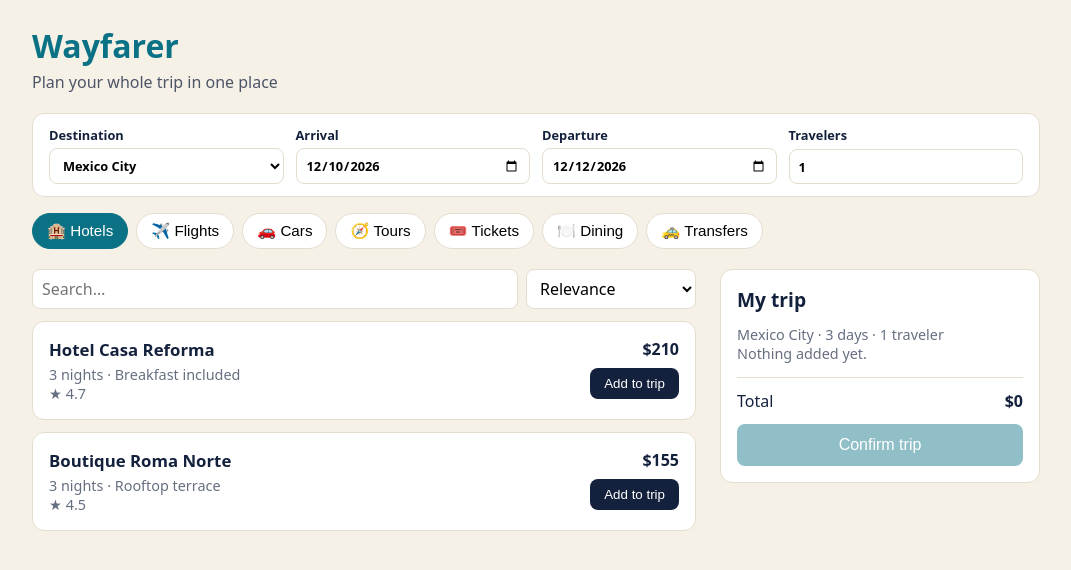
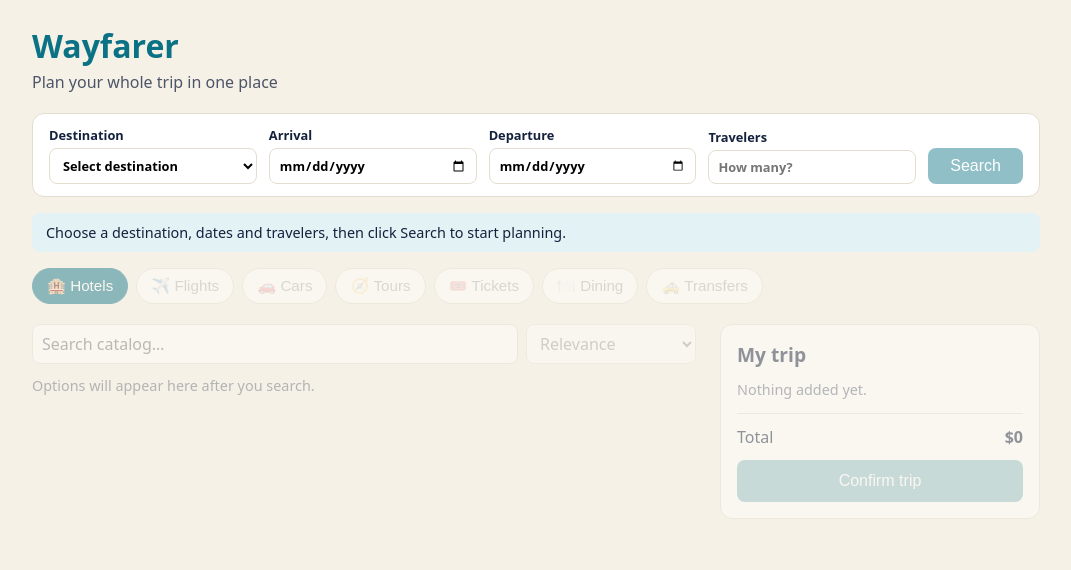
Before and after one commit to mikeMaya08/travelsBooking, a React (Vite) app: page / in a window 1280 px wide. Shown: the top 570 px of the page, without its empty margins (104-1175 px from the left). Built offline with nearby package versions, Linux system fonts and the light colour scheme.

Commit message:
feat: empty trip details gated by Search; fake payment flow with demo cards

```diff
--- a/src/App.jsx
+++ b/src/App.jsx
@@ -1,13 +1,11 @@
 import { useEffect, useMemo, useState } from 'react';
 import { CATEGORIES, CITIES, ITEMS, daysBetween, formatUSD, itemTotal } from './data.js';
-import { createBooking, searchItems } from './api.js';
+import { createBooking, processPayment, searchItems } from './api.js';
 
-const STORAGE_KEY = 'wayfarer:v1';
-const DEFAULTS = { city: 'cdmx', start: '2026-12-10', end: '2026-12-12', travelers: 1, trip: [] };
-
-const load = () => {
-  try { return { ...DEFAULTS, ...JSON.parse(localStorage.getItem(STORAGE_KEY) || '{}') }; }
-  catch { return DEFAULTS; }
+const STORAGE_KEY = 'wayfarer:v2';
+// Card data is never persisted; only trip details and the trip itself.
+const loadSaved = () => {
+  try { return JSON.parse(localStorage.getItem(STORAGE_KEY) || 'null'); } catch { return null; }
 };
 
 function ItemCard({ item, added, travelers, onAdd }) {
@@ -29,63 +27,101 @@ function ItemCard({ item, added, travelers, onAdd }) {
   );
 }
 
-function Checkout({ total, onBack, onPay, busy }) {
-  const [form, setForm] = useState({ name: '', email: '' });
+const formatCardNumber = (v) => v.replace(/\D/g, '').slice(0, 16).replace(/(.{4})/g, '$1 ').trim();
+const formatExpiry = (v) => {
+  const d = v.replace(/\D/g, '').slice(0, 4);
+  return d.length > 2 ? `${d.slice(0, 2)}/${d.slice(2)}` : d;
+};
+
+function validate(f) {
+  const e = {};
+  if (!f.name.trim()) e.name = 'Enter your full name';
+  if (!/^\S+@\S+\.\S+$/.test(f.email)) e.email = 'Invalid email';
+  if (f.number.replace(/\s/g, '').length !== 16) e.number = 'Enter a 16-digit card number';
+  const m = /^(\d{2})\/(\d{2})$/.exec(f.expiry);
+  if (!m || Number(m[1]) < 1 || Number(m[1]) > 12) e.expiry = 'Use MM/YY';
+  else if (new Date(2000 + Number(m[2]), Number(m[1])) <= new Date()) e.expiry = 'Card expired';
+  if (!/^\d{3,4}$/.test(f.cvc)) e.cvc = 'Enter the 3 or 4 digit CVC';
+  return e;
+}
+
+function Checkout({ total, onBack, onPay, busy, payError }) {
+  const [form, setForm] = useState({ name: '', email: '', number: '', expiry: '', cvc: '' });
   const [errors, setErrors] = useState({});
+  const set = (k, fmt = (v) => v) => (e) => setForm({ ...form, [k]: fmt(e.target.value) });
   const submit = (e) => {
     e.preventDefault();
-    const next = {};
-    if (!form.name.trim()) next.name = 'Enter your full name';
-    if (!/^\S+@\S+\.\S+$/.test(form.email)) next.email = 'Invalid email';
+    const next = validate(form);
     setErrors(next);
     if (!Object.keys(next).length) onPay(form);
   };
+  const field = (k) => errors[k] && <p role="alert" className="err">{errors[k]}</p>;
   return (
     <form onSubmit={submit} noValidate className="checkout">
-      <label>Full name
-        <input value={form.name} onChange={(e) => setForm({ ...form, name: e.target.value })} />
+      <h3>Traveler</h3>
+      <label>Full name<input value={form.name} onChange={set('name')} autoComplete="off" /></label>
+      {field('name')}
+      <label>Email<input type="email" value={form.email} onChange={set('email')} autoComplete="off" /></label>
+      {field('email')}
+
+      <h3>Payment</h3>
+      <p className="demo-note">Demo only — no real charge. Use 4242 4242 4242 4242 (approved) or 4000 0000 0000 0002 (declined).</p>
+      <label>Card number
+        <input inputMode="numeric" placeholder="1234 5678 9012 3456" value={form.number}
+          onChange={set('number', formatCardNumber)} autoComplete="off" />
       </label>
-      {errors.name && <p role="alert" className="err">{errors.name}</p>}
-      <label>Email
-        <input type="email" value={form.email} onChange={(e) => setForm({ ...form, email: e.target.value })} />
-      </label>
-      {errors.email && <p role="alert" className="err">{errors.email}</p>}
-      <button className="btn primary" disabled={busy}>{busy ? 'Processing…' : `Pay ${formatUSD(total)}`}</button>
-      <button type="button" className="link-btn" onClick={onBack}>← Back to trip</button>
+      {field('number')}
+      <div className="row2">
+        <label>Expiry<input placeholder="MM/YY" value={form.expiry} onChange={set('expiry', formatExpiry)} autoComplete="off" /></label>
+        <label>CVC<input inputMode="numeric" placeholder="123" value={form.cvc}
+          onChange={set('cvc', (v) => v.replace(/\D/g, '').slice(0, 4))} autoComplete="off" /></label>
+      </div>
+      {field('expiry')}
+      {field('cvc')}
+
+      {payError && <p role="alert" className="err" data-testid="pay-error">{payError}</p>}
+      <button className="btn primary" disabled={busy}>{busy ? 'Processing payment…' : `Pay ${formatUSD(total)}`}</button>
+      <button type="button" className="link-btn" disabled={busy} onClick={onBack}>← Back to trip</button>
     </form>
   );
 }
 
 export default function App() {
-  const [init] = useState(load);
-  const [city, setCity] = useState(init.city);
-  const [start, setStart] = useState(init.start);
-  const [end, setEnd] = useState(init.end);
-  const [travelers, setTravelers] = useState(init.travelers);
-  const [trip, setTrip] = useState(init.trip); // [{ id, day }]
+  const [saved] = useState(loadSaved);
+  // Draft trip details: start EMPTY. Nothing is applied until the user clicks Search.
+  const [draft, setDraft] = useState(saved?.draft ?? { city: '', start: '', end: '', travelers: '' });
+  const [applied, setApplied] = useState(saved?.applied ?? null);
+  const [trip, setTrip] = useState(saved?.trip ?? []); // [{ id, day }]
 
   const [cat, setCat] = useState('hotels');
   const [q, setQ] = useState('');
   const [sort, setSort] = useState('relevance');
   const [results, setResults] = useState([]);
-  const [loading, setLoading] = useState(true);
+  const [loading, setLoading] = useState(false);
 
   const [step, setStep] = useState('plan'); // plan | checkout | done
   const [busy, setBusy] = useState(false);
+  const [payError, setPayError] = useState('');
   const [booking, setBooking] = useState(null);
 
-  const days = daysBetween(start, end);
+  const draftValid =
+    draft.city && draft.start && draft.end && draft.end >= draft.start && Number(draft.travelers) >= 1;
+  const unlocked = Boolean(applied);
+  const city = applied?.city;
+  const travelers = applied?.travelers ?? 1;
+  const days = applied ? daysBetween(applied.start, applied.end) : 1;
 
   useEffect(() => {
-    try { localStorage.setItem(STORAGE_KEY, JSON.stringify({ city, start, end, travelers, trip })); } catch {}
-  }, [city, start, end, travelers, trip]);
+    try { localStorage.setItem(STORAGE_KEY, JSON.stringify({ draft, applied, trip })); } catch {}
+  }, [draft, applied, trip]);
 
   useEffect(() => {
+    if (!unlocked) return undefined;
     let live = true;
     setLoading(true);
     searchItems({ city, cat, q, sort }).then((r) => { if (live) { setResults(r); setLoading(false); } });
     return () => { live = false; };
-  }, [city, cat, q, sort]);
+  }, [unlocked, city, cat, q, sort]);
 
   const tripItems = useMemo(
     () => trip.map((t) => ({ ...ITEMS.find((i) => i.id === t.id), day: Math.min(t.day, days) })),
@@ -93,15 +129,27 @@ export default function App() {
   );
   const total = tripItems.reduce((s, i) => s + itemTotal(i, travelers), 0);
 
-  const changeCity = (c) => { setCity(c); setTrip([]); setQ(''); };
+  const search = () => {
+    const next = { ...draft, travelers: Number(draft.travelers) };
+    if (applied && applied.city !== next.city) { setTrip([]); setQ(''); }
+    setApplied(next);
+    setStep('plan');
+  };
   const add = (item) => setTrip((t) => [...t, { id: item.id, day: 1 }]);
   const remove = (id) => setTrip((t) => t.filter((i) => i.id !== id));
   const setDay = (id, day) => setTrip((t) => t.map((i) => (i.id === id ? { ...i, day } : i)));
 
-  const pay = async (traveler) => {
-    setBusy(true);
-    const b = await createBooking({ trip: tripItems, traveler, total });
-    setBooking(b); setBusy(false); setStep('done'); setTrip([]);
+  const pay = async (form) => {
+    setBusy(true); setPayError('');
+    try {
+      const payment = await processPayment({ amount: total, card: form });
+      const b = await createBooking({ trip: tripItems, traveler: form, total, payment });
+      setBooking(b); setStep('done'); setTrip([]);
+    } catch (err) {
+      setPayError(err.message);
+    } finally {
+      setBusy(false);
+    }
   };
   const reset = () => { setBooking(null); setStep('plan'); };
 
@@ -112,27 +160,34 @@ export default function App() {
         <p>Plan your whole trip in one place</p>
       </header>
 
-      <section className="setup" aria-label="Trip details">
+      <form className="setup" aria-label="Trip details" onSubmit={(e) => { e.preventDefault(); if (draftValid) search(); }}>
         <label>Destination
-          <select value={city} onChange={(e) => changeCity(e.target.value)}>
+          <select value={draft.city} onChange={(e) => setDraft({ ...draft, city: e.target.value })}>
+            <option value="" disabled>Select destination</option>
             {CITIES.map((c) => <option key={c.id} value={c.id}>{c.label}</option>)}
           </select>
         </label>
         <label>Arrival
-          <input type="date" value={start} max={end} onChange={(e) => setStart(e.target.value)} />
+          <input type="date" value={draft.start} max={draft.end || undefined}
+            onChange={(e) => setDraft({ ...draft, start: e.target.value })} />
         </label>
         <label>Departure
-          <input type="date" value={end} min={start} onChange={(e) => setEnd(e.target.value)} />
+          <input type="date" value={draft.end} min={draft.start || undefined}
+            onChange={(e) => setDraft({ ...draft, end: e.target.value })} />
         </label>
         <label>Travelers
-          <input type="number" min="1" max="10" value={travelers}
-            onChange={(e) => setTravelers(Math.min(10, Math.max(1, Number(e.target.value) || 1)))} />
+          <input type="number" min="1" max="10" placeholder="How many?" value={draft.travelers}
+            onChange={(e) => setDraft({ ...draft, travelers: e.target.value === '' ? '' : String(Math.min(10, Math.max(1, Number(e.target.value) || 1))) })} />
         </label>
-      </section>
+        <button type="submit" className="btn primary search-btn" disabled={!draftValid}>Search</button>
+      </form>
 
+      {!unlocked && <p className="hint">Choose a destination, dates and travelers, then click Search to start planning.</p>}
+
+      <fieldset className={unlocked ? 'planner' : 'planner locked'} disabled={!unlocked}>
         <nav className="tabs" aria-label="Categories">
           {CATEGORIES.map((c) => (
-          <button key={c.id} role="tab" aria-selected={cat === c.id}
+            <button key={c.id} role="tab" aria-selected={cat === c.id} disabled={!unlocked}
               className={cat === c.id ? 'tab active' : 'tab'} onClick={() => setCat(c.id)}>
               {c.icon} {c.label}
             </button>
@@ -142,7 +197,7 @@ export default function App() {
         <main>
           <section className="catalog">
             <div className="filters">
-            <input type="search" placeholder="Search…" aria-label="Search" value={q} onChange={(e) => setQ(e.target.value)} />
+              <input type="search" placeholder="Search catalog…" aria-label="Search catalog" value={q} onChange={(e) => setQ(e.target.value)} />
               <select aria-label="Sort by" value={sort} onChange={(e) => setSort(e.target.value)}>
                 <option value="relevance">Relevance</option>
                 <option value="price-asc">Price: low to high</option>
@@ -150,9 +205,10 @@ export default function App() {
                 <option value="rating">Top rated</option>
               </select>
             </div>
-          {loading && <p className="meta" role="progressbar">Loading…</p>}
-          {!loading && results.length === 0 && <p className="meta">No results for your search.</p>}
-          {!loading && results.map((item) => (
+            {!unlocked && <p className="meta">Options will appear here after you search.</p>}
+            {unlocked && loading && <p className="meta" role="progressbar">Loading…</p>}
+            {unlocked && !loading && results.length === 0 && <p className="meta">No results for your search.</p>}
+            {unlocked && !loading && results.map((item) => (
               <ItemCard key={item.id} item={item} travelers={travelers}
                 added={trip.some((t) => t.id === item.id)} onAdd={add} />
             ))}
@@ -160,11 +216,16 @@ export default function App() {
 
           <aside className="itinerary" aria-label="My trip">
             <h2>My trip</h2>
-          <p className="meta">{CITIES.find((c) => c.id === city).label} · {days} days · {travelers} {travelers === 1 ? 'traveler' : 'travelers'}</p>
+            {unlocked && (
+              <p className="meta">
+                {CITIES.find((c) => c.id === city).label} · {days} days · {travelers} {travelers === 1 ? 'traveler' : 'travelers'}
+              </p>
+            )}
 
             {step === 'done' && booking && (
               <div role="status" className="ok">
                 <p>Trip confirmed! {booking.count} bookings for {formatUSD(booking.total)}.</p>
+                <p>Payment approved · card ending {booking.last4}</p>
                 <p>Code: <strong data-testid="booking-code">{booking.code}</strong></p>
                 <p className="meta">We sent the summary to {booking.email}.</p>
                 <button className="btn" onClick={reset}>Plan another trip</button>
@@ -172,7 +233,7 @@ export default function App() {
             )}
 
             {step === 'checkout' && (
-            <Checkout total={total} busy={busy} onBack={() => setStep('plan')} onPay={pay} />
+              <Checkout total={total} busy={busy} payError={payError} onBack={() => { setPayError(''); setStep('plan'); }} onPay={pay} />
             )}
 
             {step === 'plan' && (
@@ -210,6 +271,7 @@ export default function App() {
             )}
           </aside>
         </main>
+      </fieldset>
     </div>
   );
 }
--- a/src/api.js
+++ b/src/api.js
@@ -15,8 +15,21 @@ export async function searchItems({ city, cat, q = '', sort = 'relevance' }) {
   return out;
 }
 
-export async function createBooking({ trip, traveler, total }) {
+// FAKE payment gateway. Nothing is charged and card data never leaves the browser.
+// Demo cards: 4242 4242 4242 4242 -> approved, 4000 0000 0000 0002 -> declined.
+export async function processPayment({ amount, card }) {
+  await wait(1500);
+  const digits = card.number.replace(/\s/g, '');
+  if (digits.endsWith('0002')) {
+    const err = new Error('Your card was declined. Please try another card.');
+    err.code = 'card_declined';
+    throw err;
+  }
+  return { id: 'pay_' + Math.random().toString(36).slice(2, 10), last4: digits.slice(-4), amount };
+}
+
+export async function createBooking({ trip, traveler, total, payment }) {
   await wait(400);
   const code = 'WAY-' + Math.random().toString(36).slice(2, 8).toUpperCase();
-  return { code, count: trip.length, total, email: traveler.email };
+  return { code, count: trip.length, total, email: traveler.email, last4: payment.last4 };
 }
--- a/src/styles.css
+++ b/src/styles.css
@@ -35,3 +35,13 @@ input, select { font: inherit; padding:7px 9px; border:1px solid var(--line); bo
 .checkout { display:grid; gap:10px; }
 .err { color:#c92a2a; margin:0; font-size:.85rem; }
 .link-btn { background:none; border:0; cursor:pointer; color:var(--sea); }
+.setup { grid-template-columns: repeat(4, 1fr) auto; align-items:end; }
+@media (max-width: 800px) { .setup { grid-template-columns: 1fr 1fr; } }
+.btn.primary.search-btn { width:auto; margin:0; padding:9px 22px; }
+.hint { margin:0 0 16px; padding:10px 14px; background:#e3f2f5; border-radius:8px; font-size:.9rem; }
+fieldset.planner { border:0; margin:0; padding:0; min-width:0; }
+fieldset.locked { opacity:.45; pointer-events:none; }
+.tab:disabled { cursor:not-allowed; }
+.checkout h3 { margin:8px 0 0; font-size:.95rem; }
+.row2 { display:grid; grid-template-columns:1fr 1fr; gap:8px; }
+.demo-note { margin:0; padding:8px 10px; background:#fff4d6; border-radius:8px; font-size:.78rem; }
```
Also changed, not shown: 2 other files (tests, documents, lock files or other folders). Lines whose indentation alone changed are shown as unchanged.
